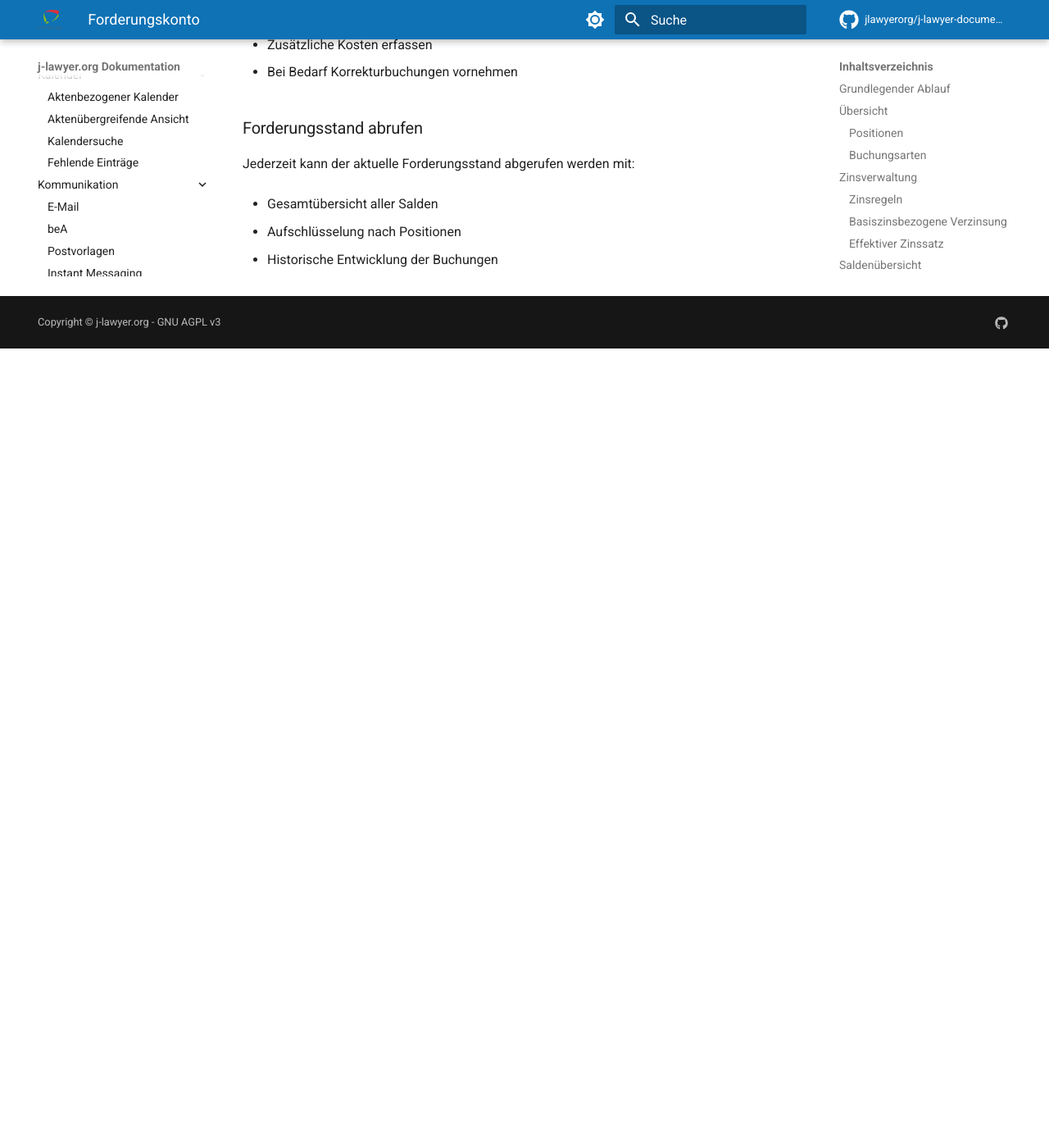
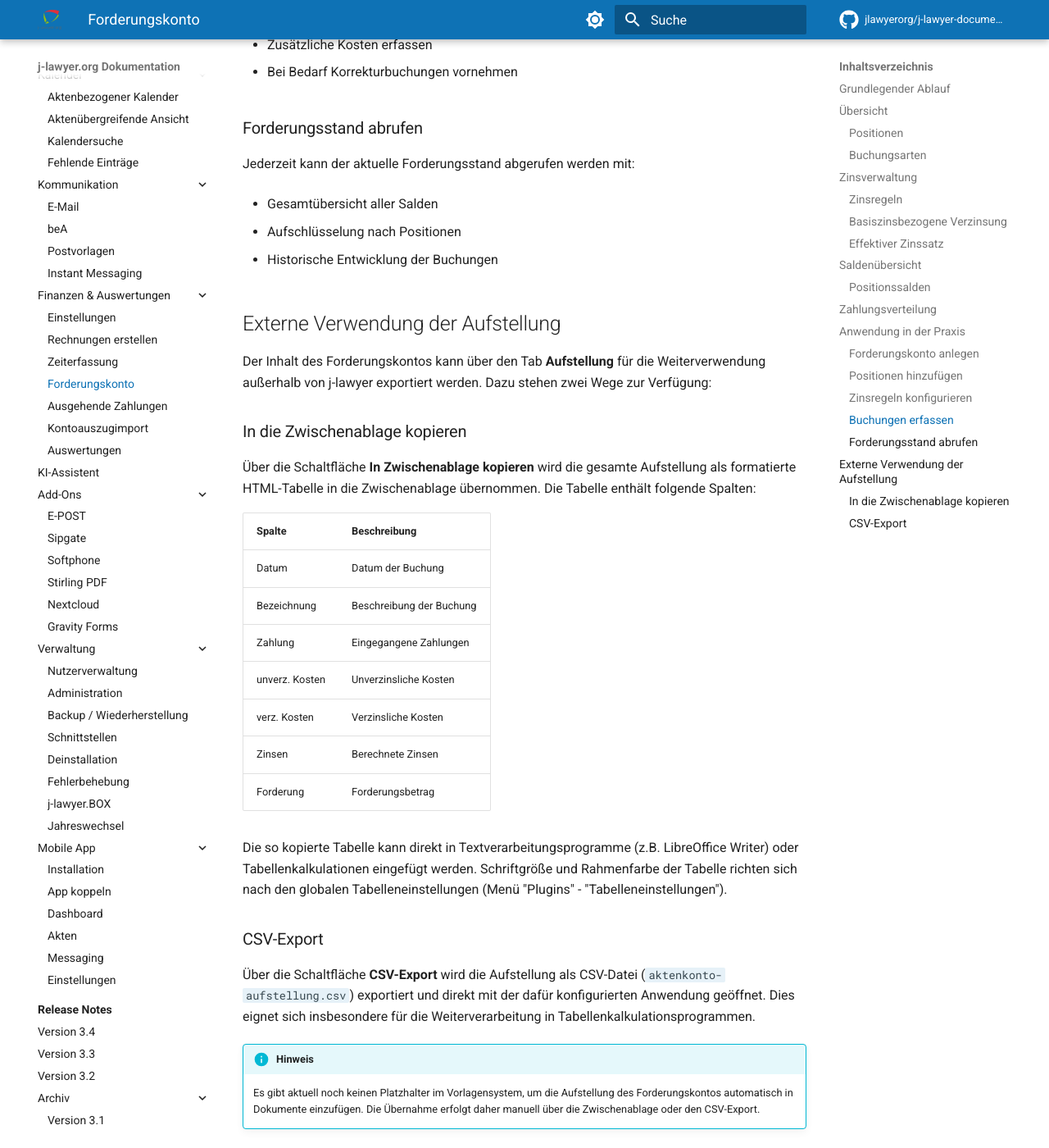
Before and after one commit to jlawyerorg/j-lawyer-documentation, an MkDocs documentation site: the page built from docs/benutzerhandbuch/forderungskonto.md, in a window 1280 px wide and 1400 px high, scrolled down 5477 px. Shown: the whole window at 82% size. Built offline with MkDocs 1.6.1 and Material for MkDocs 9.7.7, drawn with Linux system fonts in a browser that asks for light colours; comment, search, counter and statistics services are not loaded; before the commit the page ends 5902 px from its top, so only the background shows below that.

```diff
--- a/docs/benutzerhandbuch/forderungskonto.md
+++ b/docs/benutzerhandbuch/forderungskonto.md
@@ -212,3 +212,30 @@
 - Aufschlüsselung nach Positionen
 
 - Historische Entwicklung der Buchungen
+
+## Externe Verwendung der Aufstellung {#externe-verwendung}
+
+Der Inhalt des Forderungskontos kann über den Tab **Aufstellung** für die Weiterverwendung außerhalb von j-lawyer exportiert werden. Dazu stehen zwei Wege zur Verfügung:
+
+### In die Zwischenablage kopieren {#zwischenablage}
+
+Über die Schaltfläche **In Zwischenablage kopieren** wird die gesamte Aufstellung als formatierte HTML-Tabelle in die Zwischenablage übernommen. Die Tabelle enthält folgende Spalten:
+
+| Spalte | Beschreibung |
+|--------|--------------|
+| Datum | Datum der Buchung |
+| Bezeichnung | Beschreibung der Buchung |
+| Zahlung | Eingegangene Zahlungen |
+| unverz. Kosten | Unverzinsliche Kosten |
+| verz. Kosten | Verzinsliche Kosten |
+| Zinsen | Berechnete Zinsen |
+| Forderung | Forderungsbetrag |
+
+Die so kopierte Tabelle kann direkt in Textverarbeitungsprogramme (z.B. LibreOffice Writer) oder Tabellenkalkulationen eingefügt werden. Schriftgröße und Rahmenfarbe der Tabelle richten sich nach den globalen Tabelleneinstellungen (Menü "Plugins" - "Tabelleneinstellungen").
+
+### CSV-Export {#csv-export}
+
+Über die Schaltfläche **CSV-Export** wird die Aufstellung als CSV-Datei (`aktenkonto-aufstellung.csv`) exportiert und direkt mit der dafür konfigurierten Anwendung geöffnet. Dies eignet sich insbesondere für die Weiterverarbeitung in Tabellenkalkulationsprogrammen.
+
+!!! info "Hinweis"
+    Es gibt aktuell noch keinen Platzhalter im Vorlagensystem, um die Aufstellung des Forderungskontos automatisch in Dokumente einzufügen. Die Übernahme erfolgt daher manuell über die Zwischenablage oder den CSV-Export.
```
